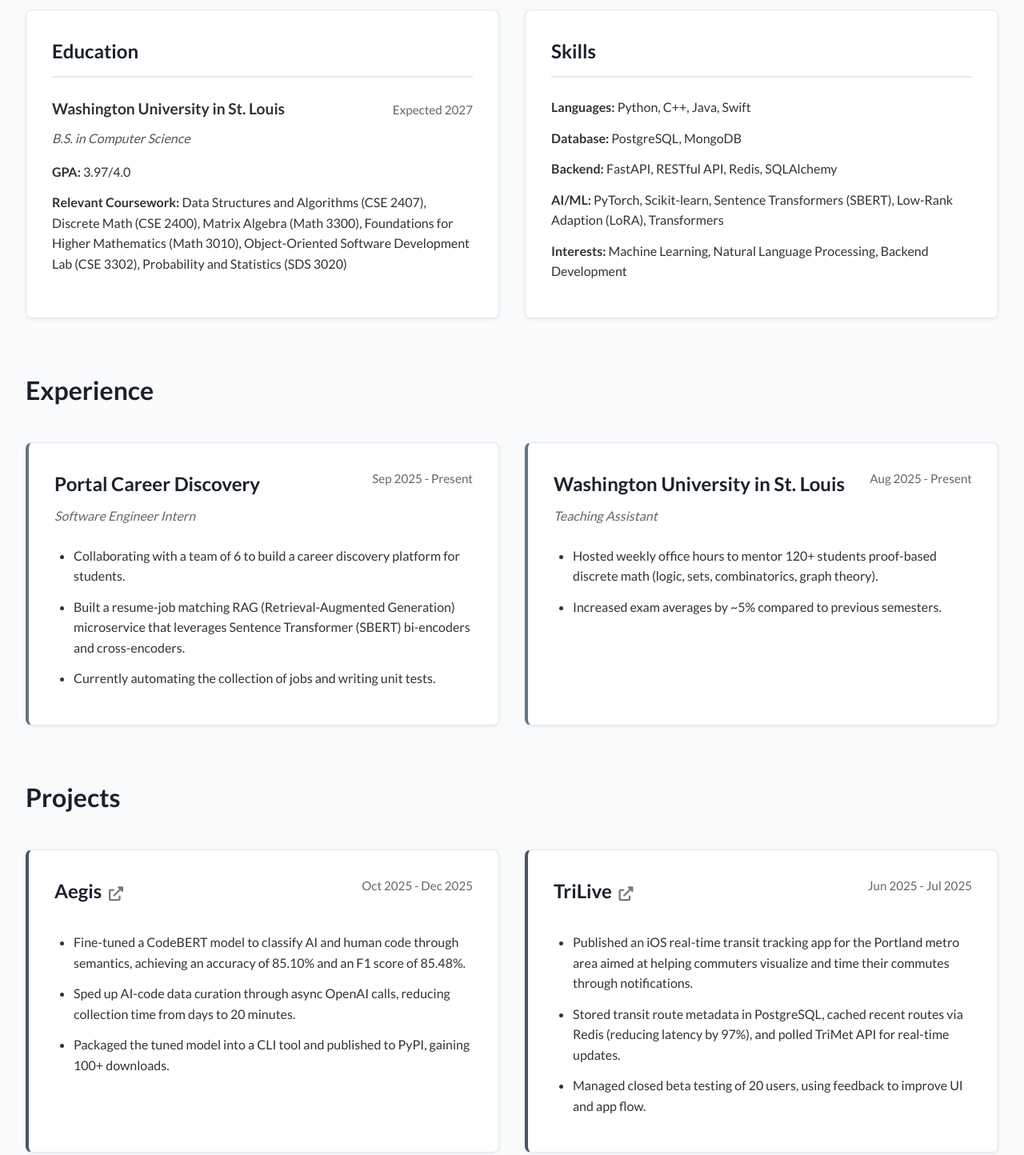
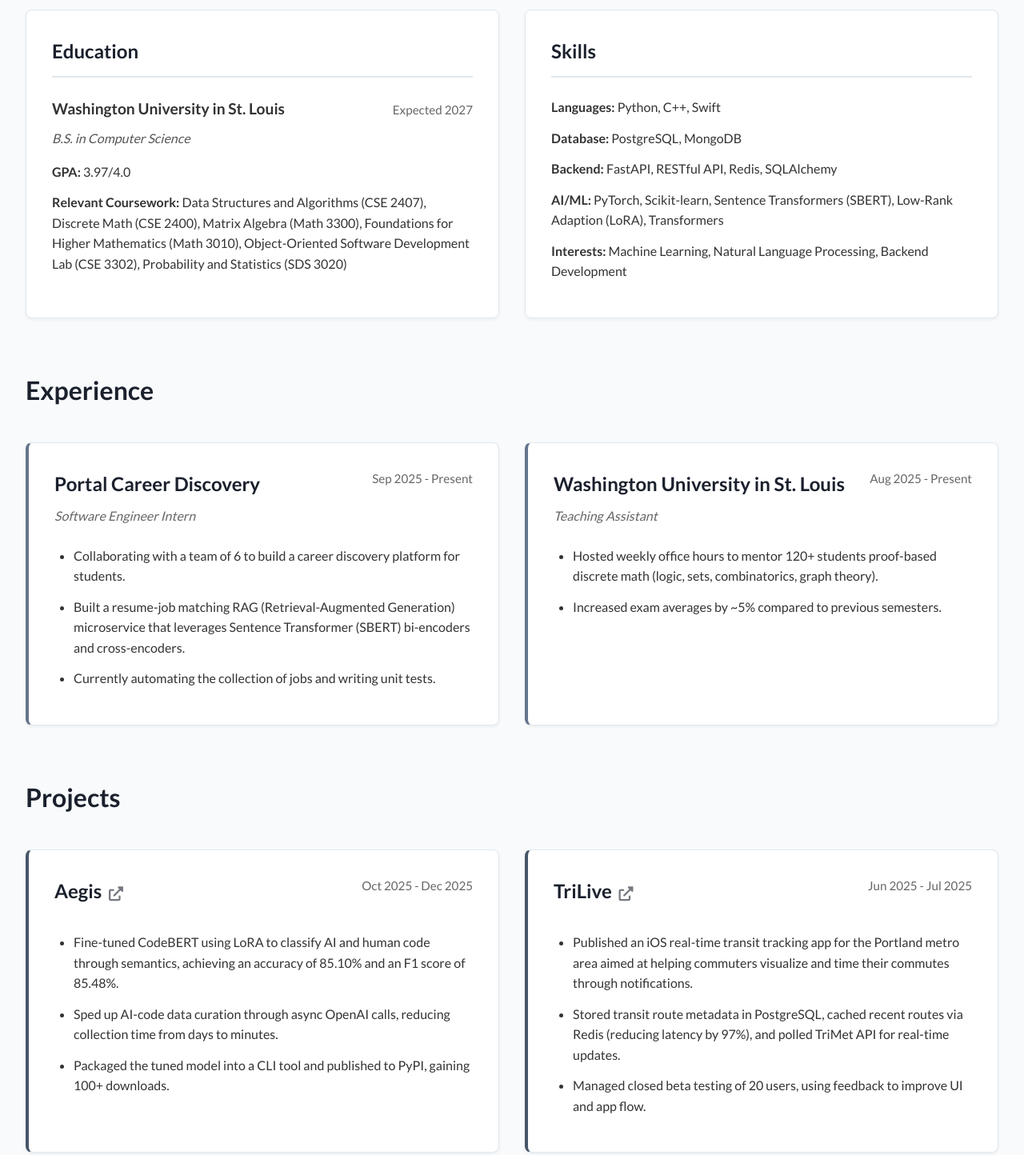
Before and after one commit to anthonyq7/anthonyq7.github.io, a plain HTML site: page index.html in a window 1280 px wide. Shown: the part 580-2024 px from the top of the page at 80% size. Drawn offline with Linux system fonts and the light colour scheme.

Commit message:
changed desc

```diff
--- a/index.html
+++ b/index.html
@@ -48,7 +48,7 @@
 
             <section class="block-card">
                 <h2>Skills</h2>
-                <p><strong>Languages:</strong> Python, C++, Java, Swift</p>
+                <p><strong>Languages:</strong> Python, C++, Swift</p>
                 <p><strong>Database:</strong> PostgreSQL, MongoDB</p>
                 <p><strong>Backend:</strong> FastAPI, RESTful API, Redis, SQLAlchemy</p>
                 <p><strong>AI/ML:</strong> PyTorch, Scikit-learn, Sentence Transformers (SBERT), Low-Rank Adaption (LoRA), Transformers</p>
@@ -99,8 +99,8 @@
                         <span class="date">Oct 2025 - Dec 2025</span>
                     </div>
                     <ul class="details">
-                        <li>Fine-tuned a CodeBERT model to classify AI and human code through semantics, achieving an accuracy of 85.10% and an F1 score of 85.48%.</li>
-                        <li>Sped up AI-code data curation through async OpenAI calls, reducing collection time from days to 20 minutes.</li>
+                        <li>Fine-tuned CodeBERT using LoRA to classify AI and human code through semantics, achieving an accuracy of 85.10% and an F1 score of 85.48%.</li>
+                        <li>Sped up AI-code data curation through async OpenAI calls, reducing collection time from days to minutes.</li>
                         <li>Packaged the tuned model into a CLI tool and published to PyPI, gaining 100+ downloads.</li>
                     </ul>
                 </div>
```
